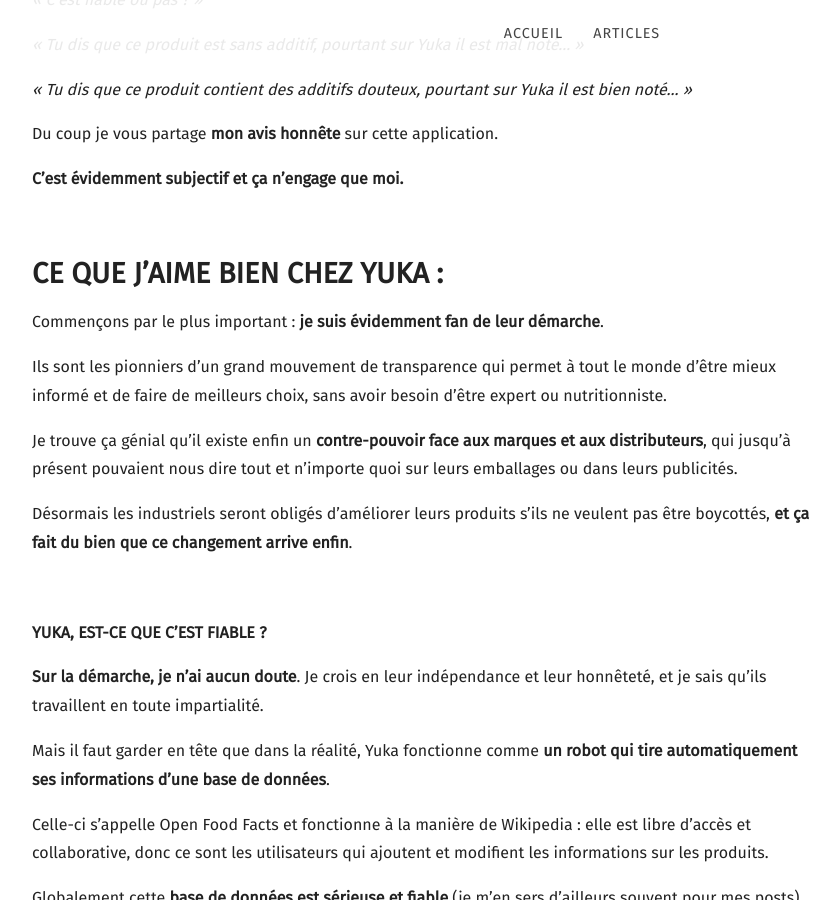
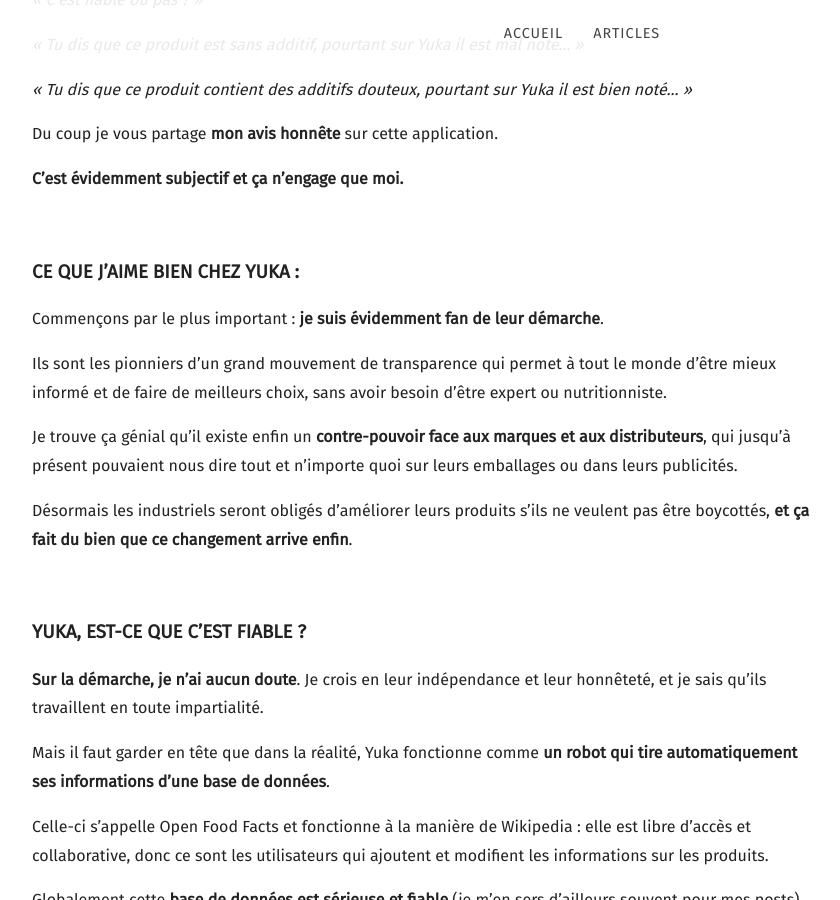
Before and after one commit to marmiteetmoncouteau/marmite-web, a Jekyll site: the page built from _posts/2019-02-24-faut-il-faire-confiance-à-l-application-yuka.md, in a window 1280 px wide and 900 px high, scrolled down 1213 px. Shown: the whole window, without its empty margins (58-898 px from the left). Built offline with Jekyll 4.4.1, drawn with Linux system fonts in a browser that asks for light colours; some web fonts are replaced.

```diff
--- a/_posts/2019-02-24-faut-il-faire-confiance-à-l-application-yuka.md
+++ b/_posts/2019-02-24-faut-il-faire-confiance-à-l-application-yuka.md
@@ -22,7 +22,7 @@ Du coup je vous partage **mon avis honnête** sur cette application.
 
 <br />
 
-# **CE QUE J’AIME BIEN CHEZ YUKA :**
+### **CE QUE J’AIME BIEN CHEZ YUKA :**
 
 Commençons par le plus important : **je suis évidemment fan de leur démarche**.
 
@@ -34,7 +34,7 @@ Désormais les industriels seront obligés d’améliorer leurs produits s’ils
 
 <br />
 
-**YUKA, EST-CE QUE C’EST FIABLE ?**
+### **YUKA, EST-CE QUE C’EST FIABLE ?**
 
 **Sur la démarche, je n’ai aucun doute**. Je crois en leur indépendance et leur honnêteté, et je sais qu’ils travaillent en toute impartialité.
 
@@ -56,9 +56,9 @@ Ceci dit, si les informations de base sont fiables, je suis parfois gêné par l
 
 <br />
 
-**LE PROBLÈME DE YUKA : LA MÉTHODE DE NOTATION**
+### **LE PROBLÈME DE YUKA : LA MÉTHODE DE NOTATION**
 
-**Problème n°1 : La notation de Yuka est assez binaire : c’est « bon » ou c’est « mauvais ». Sauf que c’est parfois plus compliqué que ça…**
+#### **Problème n°1 : La notation de Yuka est assez binaire : c’est « bon » ou c’est « mauvais ». Sauf que c’est parfois plus compliqué que ça…**
 
 La note de Yuka fonctionne avec 4 niveaux de notation (vert foncé, vert clair, orange et rouge), et donne également des précisions nutritionnelles (trop sucré, trop gras, etc).
 
@@ -102,7 +102,7 @@ Idem pour le chocolat noir, qui est excellent pour la santé si on en mange 1 ou
 
 **Le problème c’est que beaucoup de gens peuvent interpréter ces aliments mal notés comme « mauvais pour la santé » et ne plus les acheter. Dommage.**
 
-**Problème n°2 : La notation de Yuka mélange les valeurs nutritionnelles, les calories, le bio et les additifs…**
+#### **Problème n°2 : La notation de Yuka mélange les valeurs nutritionnelles, les calories, le bio et les additifs…**
 
 **Dans l’application les calories font baisser la note, ce qui n’a pas de sens.**
 
@@ -140,7 +140,7 @@ Certains produits non bio de bonne qualité ont sûrement une valeur nutritionne
 
 <br />
 
-**FINALEMENT, FAUT-IL FAIRE CONFIANCE A YUKA ?**
+### **FINALEMENT, FAUT-IL FAIRE CONFIANCE A YUKA ?**
 
 Au final on se rend compte d’une chose : **tous les points négatifs que j’ai listés concernent uniquement les produits simples et peu transformés**.
 
@@ -150,7 +150,7 @@ Il faudrait donc distinguer les deux.
 
 <br />
 
-**MES CONSEILS :**
+### **MES CONSEILS :**
 
 1/ **Utilisez Yuka surtout pour les produits sur-transformés** (ceux avec une longue liste d’ingrédients, des ingrédients au nom étrange et des additifs). Dans ce cas la note est plutôt fiable.
 
```
